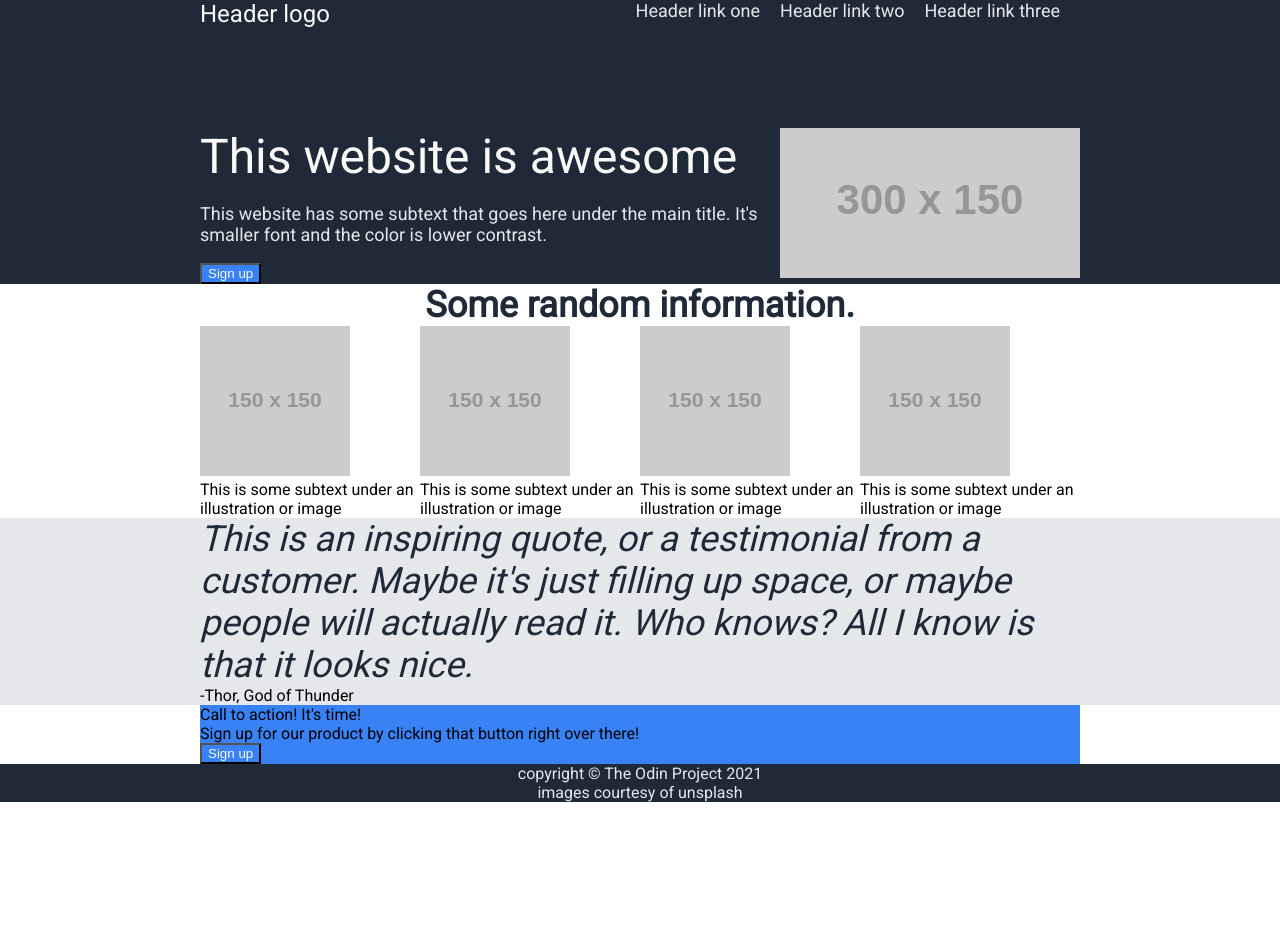
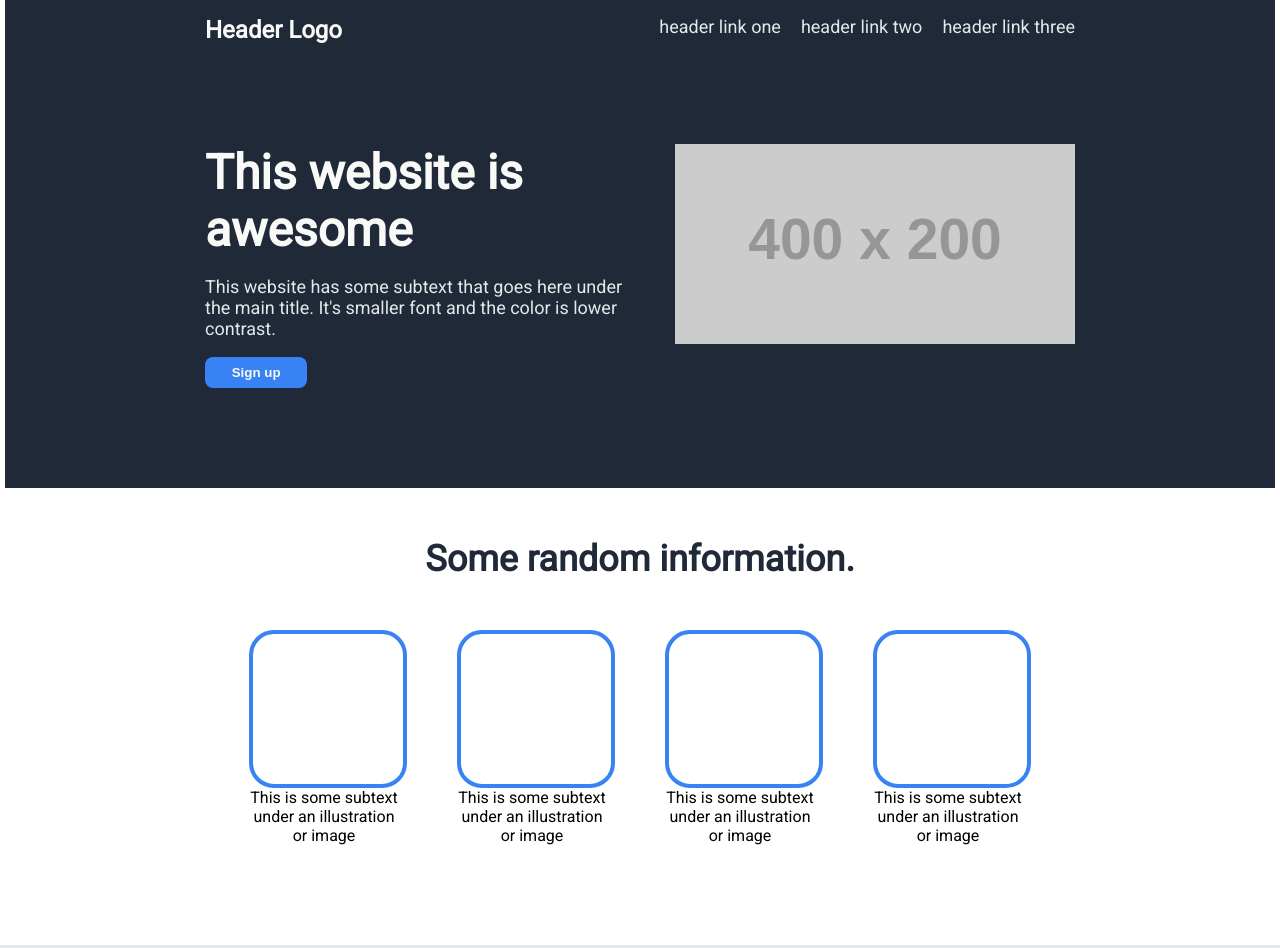
Before and after one commit to Fonnix56/odin-landing-page, a plain HTML site: page index.html in a window 1280 px wide. Shown: the top 948 px of the page. Before the commit the page ends 802 px from the top, so only its background shows below. Drawn offline with Linux system fonts and the light colour scheme; placeholder pictures from the web are drawn by us.

Commit message:
add flex layout to header and info sections

```diff
--- a/index.html
+++ b/index.html
@@ -10,11 +10,11 @@
 <body>
     <div class="header-and-hero">
         <div class="header">
-            <div class="header-logo">Header logo</div>
+            <div class="header-logo">Header Logo</div>
             <div class="header-links">
-                <a href="" id="header-link">Header link one</a>
-                <a href="" id="header-link">Header link two</a>
-                <a href="" id="header-link">Header link three</a>
+                <a href="" id="header-link">header link one</a>
+                <a href="" id="header-link">header link two</a>
+                <a href="" id="header-link">header link three</a>
             </div>
         </div>
         <div class="hero">
@@ -23,7 +23,7 @@
                 <p class="hero-secondary-text">This website has some subtext that goes here under the main title. It's smaller font and the color is lower contrast.</p>
                 <button class="hero-button">Sign up</button>
             </div>
-            <div class="hero-image"><img src="https://via.placeholder.com/300x150" alt="Placeholder image"></div>
+            <div class="hero-image"><img src="https://fakeimg.pl/400x200/656769/?text=Place-holder&font=noto" alt="Placeholder image"></div>
         </div>
     </div>
     <div class="info">
@@ -31,20 +31,20 @@
         <div>
             <div class="info-media">
                 <div>
-                    <div><img src="https://via.placeholder.com/150" alt="Placeholder image"></div>
-                    <div>This is some subtext under an illustration or image</div>
+                    <div class="info-image"></div>
+                    <div class="info-image-text">This is some subtext under an illustration or image</div>
                 </div>
                 <div>
-                    <div><img src="https://via.placeholder.com/150" alt="Placeholder image"></div>
-                    <div>This is some subtext under an illustration or image</div>
+                    <div class="info-image"></div>
+                    <div class="info-image-text">This is some subtext under an illustration or image</div>
                 </div>
                 <div>
-                    <div><img src="https://via.placeholder.com/150" alt="Placeholder image"></div>
-                    <div>This is some subtext under an illustration or image</div>
+                    <div class="info-image"></div>
+                    <div class="info-image-text">This is some subtext under an illustration or image</div>
                 </div>
                 <div>
-                    <div><img src="https://via.placeholder.com/150" alt="Placeholder image"></div>
-                    <div>This is some subtext under an illustration or image</div>
+                    <div class="info-image"></div>
+                    <div class="info-image-text">This is some subtext under an illustration or image</div>
                 </div>
             </div>
         </div>
@@ -62,7 +62,6 @@
     </div>
     <div class="footer">
         <div>copyright © The Odin Project 2021</div>
-        <div><a href="https://unsplash.com/">images courtesy of unsplash</a></div>
     </div>
 </body>
 </html>
--- a/style.css
+++ b/style.css
@@ -3,22 +3,31 @@
 body {
     font-family: 'Roboto', sans-serif;
     margin: 0;
+    display: flex;
+    flex-direction: column;
+    align-items: center;
+    justify-content: center;
 }
 
 .header-and-hero {
     background: #1f2937;
     padding-left: 200px;
     padding-right: 200px;
+    display: flex;
+    flex-direction: column;
+    justify-content: center;
 }
 
 .header {
     display: flex;
+    padding-top: 16px;
     padding-bottom: 100px;
 }
 
 .header-logo {
     color: #f9faf8;
     font-size: 24px;
+    font-weight: bold;
 }
 
 .header-links {
@@ -26,35 +35,49 @@ body {
     margin-left: auto;
 }
 
-#header-link { /* id nesseccary to avoid default color from inheritance */
+#header-link { /* id necessary to avoid default color from inheritance */
     color: #e5e7eb;
     font-size: 18px;
-    padding-right: 20px;
+    display: flex;
+    padding-left: 20px;
 }
 
 .hero {
     display: flex;
-
+    padding-bottom: 100px;
 }
 
 .hero-main-text {
     color: #f9faf8;
     font-size: 48px;
+    font-weight: 800;
+    width: 420px;
 }
 
 .hero-secondary-text {
     color: #e5e7eb;
     font-size: 18px;
+    width: 420px;
 }
 
 .hero-button {
     background-color: #3882f6;
     color: #f9faf8;
+    border-radius: 8px;
+    padding: 0.6em 2em;
+    border: 0;
+    font-weight: bold;
+}
+
+.hero-image {
+    padding-left: 50px;
 }
 
 .info {
     padding-left: 200px;
     padding-right: 200px;
+    display: flex;
+    flex-direction: column;
 }
 
 .info-header {
@@ -64,16 +87,35 @@ body {
     display: flex;
     justify-content: center;
     align-items: center;
+    padding: 50px 0px;
 }
 
 .info-media {
     display: flex;
+    justify-content: center;
+    align-items: center;
+    text-align: center;
+    gap: 50px;
+}
+
+.info-image {
+    border-radius: 25px;
+    width: 150px;
+    height: 150px;
+    border: 4px solid #3882f6;
+}
+
+.info-image-text {
+    width: 150px;
+    padding-bottom: 100px;
 }
 
 .quote {
     background-color: #e5e7eb;
     padding-left: 200px;
     padding-right: 200px;
+    display: flex;
+    flex-direction: column;
 }
 
 .quote-text {
@@ -86,6 +128,8 @@ body {
 .call-to-action {
     padding-left: 200px;
     padding-right: 200px;
+    display: flex;
+    flex-direction: column;
 }
 
 .action-banner {
```
Also changed, not shown: 1 other file.
